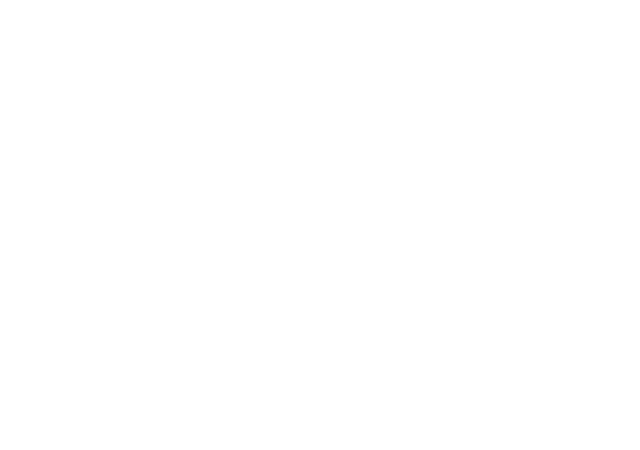
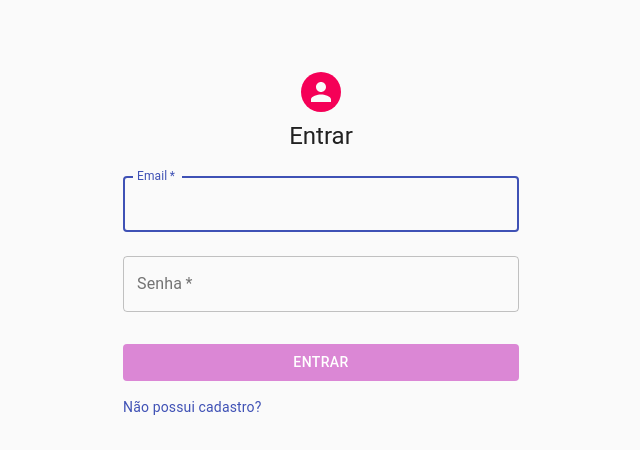
Before and after one commit to ETomacheski/hacka-rocket-zenvia-frontend, a React (Create React App) app: page /login in a window 1280 px wide. Shown: the top 450 px of the page, without its empty margins (319-959 px from the left). Built offline with nearby package versions, Linux system fonts and the light colour scheme; a web font is replaced by a local one.

Commit message:
fazendo pagina de login

```diff
--- a/src/pages/Home/modules/views/AppAppBar.js
+++ b/src/pages/Home/modules/views/AppAppBar.js
@@ -79,7 +79,7 @@
               variant='h7'
               underline='none'
               className={clsx(classes.rightLink, classes.buttonLogin, classes.fontNunito)}
-              href='/premium-themes/onepirate/sign-in/'
+              href='/login'
             >
               {'Entrar'}
             </Link>
--- a/src/pages/Home/modules/views/AppFooter.js
+++ b/src/pages/Home/modules/views/AppFooter.js
@@ -4,7 +4,6 @@
 import Link from '@material-ui/core/Link'
 import Container from '@material-ui/core/Container'
 import Typography from '../components/Typography'
-import TextField from '../components/TextField'
 
 function Copyright () {
   return (
@@ -21,7 +20,7 @@
 const useStyles = makeStyles((theme) => ({
   root: {
     display: 'flex',
-    backgroundColor: theme.palette.secondary.light
+    backgroundColor: '#E3A43D'
   },
   container: {
     marginTop: theme.spacing(8),
@@ -60,17 +59,6 @@
     width: 150
   }
 }))
-
-const LANGUAGES = [
-  {
-    code: 'en-US',
-    name: 'English'
-  },
-  {
-    code: 'fr-FR',
-    name: 'Français'
-  }
-]
 
 export default function AppFooter () {
   const classes = useStyles()
@@ -122,53 +110,7 @@
               </li>
             </ul>
           </Grid>
-          <Grid item xs={6} sm={8} md={4}>
-            <Typography variant='h6' marked='left' gutterBottom>
-              Language
-            </Typography>
-            <TextField
-              select
-              SelectProps={{
-                native: true
-              }}
-              className={classes.language}
-            >
-              {LANGUAGES.map((language) => (
-                <option value={language.code} key={language.code}>
-                  {language.name}
-                </option>
-              ))}
-            </TextField>
-          </Grid>
-          <Grid item>
-            <Typography variant='caption'>
-              {'Icons made by '}
-              <Link
-                href='https://www.freepik.com'
-                rel='sponsored'
-                title='Freepik'
-              >
-                Freepik
-              </Link>
-              {' from '}
-              <Link
-                href='https://www.flaticon.com'
-                rel='sponsored'
-                title='Flaticon'
-              >
-                www.flaticon.com
-              </Link>
-              {' is licensed by '}
-              <Link
-                href='https://creativecommons.org/licenses/by/3.0/'
-                title='Creative Commons BY 3.0'
-                target='_blank'
-                rel='noopener noreferrer'
-              >
-                CC 3.0 BY
-              </Link>
-            </Typography>
-          </Grid>
+
         </Grid>
       </Container>
     </Typography>
--- a/src/pages/Home/modules/views/ProductHero.js
+++ b/src/pages/Home/modules/views/ProductHero.js
@@ -2,7 +2,6 @@
 import PropTypes from 'prop-types'
 import { withStyles } from '@material-ui/core/styles'
 import Button from '../components/Button'
-import Typography from '../components/Typography'
 import ProductHeroLayout from './ProductHeroLayout'
 import Grid from '@material-ui/core/Grid'
 import clsx from 'clsx'
--- a/src/pages/Home/modules/views/ProductValues.js
+++ b/src/pages/Home/modules/views/ProductValues.js
@@ -13,7 +13,7 @@
   },
   container: {
     marginTop: theme.spacing(15),
-    marginBottom: theme.spacing(30),
+    marginBottom: theme.spacing(20),
     display: 'flex',
     position: 'relative'
   },
@@ -28,7 +28,8 @@
   },
   title: {
     marginTop: theme.spacing(5),
-    marginBottom: theme.spacing(5)
+    marginBottom: theme.spacing(5),
+    textAlign: 'center'
   },
   curvyLines: {
     pointerEvents: 'none',
@@ -77,7 +78,7 @@
                 alt='graph'
               />
               <Typography variant='h6' className={classes.title}>
-                New experiences
+               Porque ter a dona Irene?
               </Typography>
               <Typography variant='h5'>
                 {
@@ -95,7 +96,7 @@
                 alt='clock'
               />
               <Typography variant='h6' className={classes.title}>
-                Exclusive rates
+                Porque comprar com a dona irene?
               </Typography>
               <Typography variant='h5'>
                 {'By registering, you will access specially negotiated rates '}
--- /dev/null
+++ b/src/pages/Login/index.js
@@ -0,0 +1,112 @@
+import React from 'react'
+import Avatar from '@material-ui/core/Avatar'
+import Button from '@material-ui/core/Button'
+import CssBaseline from '@material-ui/core/CssBaseline'
+import TextField from '@material-ui/core/TextField'
+import FormControlLabel from '@material-ui/core/FormControlLabel'
+import Checkbox from '@material-ui/core/Checkbox'
+import Link from '@material-ui/core/Link'
+import Grid from '@material-ui/core/Grid'
+import Box from '@material-ui/core/Box'
+import Typography from '@material-ui/core/Typography'
+import { makeStyles } from '@material-ui/core/styles'
+import Container from '@material-ui/core/Container'
+
+function Copyright () {
+  return (
+    <Typography variant='body2' color='textSecondary' align='center'>
+      {'Copyright © '}
+      <Link color='inherit' href='https://material-ui.com/'>
+        Your Website
+      </Link>{' '}
+      {new Date().getFullYear()}
+      {'.'}
+    </Typography>
+  )
+}
+
+const useStyles = makeStyles((theme) => ({
+  paper: {
+    marginTop: theme.spacing(8),
+    display: 'flex',
+    flexDirection: 'column',
+    alignItems: 'center'
+  },
+  avatar: {
+    margin: theme.spacing(1),
+    backgroundColor: theme.palette.secondary.main
+  },
+  form: {
+    width: '100%', // Fix IE 11 issue.
+    marginTop: theme.spacing(1)
+  },
+  submit: {
+    backgroundColor: '#DB87D5',
+    margin: theme.spacing(3, 0, 2),
+    color: '#fff',
+    '&:hover': {
+      backgroundColor: '#c46abc'
+
+    }
+  },
+  notRegistered: {
+    textAlign: 'center'
+  }
+}))
+
+export default function SignIn () {
+  const classes = useStyles()
+
+  return (
+    <Container component='main' maxWidth='xs'>
+      <CssBaseline />
+      <div className={classes.paper}>
+        <Avatar className={classes.avatar} />
+        <Typography component='h1' variant='h5'>
+          Entrar
+        </Typography>
+        <form className={classes.form} noValidate>
+          <TextField
+            variant='outlined'
+            margin='normal'
+            required
+            fullWidth
+            id='email'
+            label='Email'
+            name='email'
+            autoComplete='email'
+            autoFocus
+          />
+          <TextField
+            variant='outlined'
+            margin='normal'
+            required
+            fullWidth
+            name='password'
+            label='Senha'
+            type='password'
+            id='password'
+            autoComplete='current-password'
+          />
+
+          <Button
+            type='submit'
+            fullWidth
+            className={classes.submit}
+          >
+            Entrar
+          </Button>
+          <Grid container>
+
+            <Grid item>
+              <Link href='/register' variant='body2' className={classes.notRegistered}>
+                {'Não possui cadastro?'}
+              </Link>
+            </Grid>
+          </Grid>
+        </form>
+      </div>
+
+    </Container>
+  )
+}
--- a/src/routes.js
+++ b/src/routes.js
@@ -2,11 +2,13 @@
 import { Route, BrowserRouter } from 'react-router-dom'
 
 import Home from './pages/Home/Home'
+import Login from './pages/Login/index'
 
 const Routes = () => {
   return (
     <BrowserRouter>
       <Route component={Home} exact path='/' />
+      <Route component={Login} exact path='/login' />
     </BrowserRouter>
   )
 }
```
